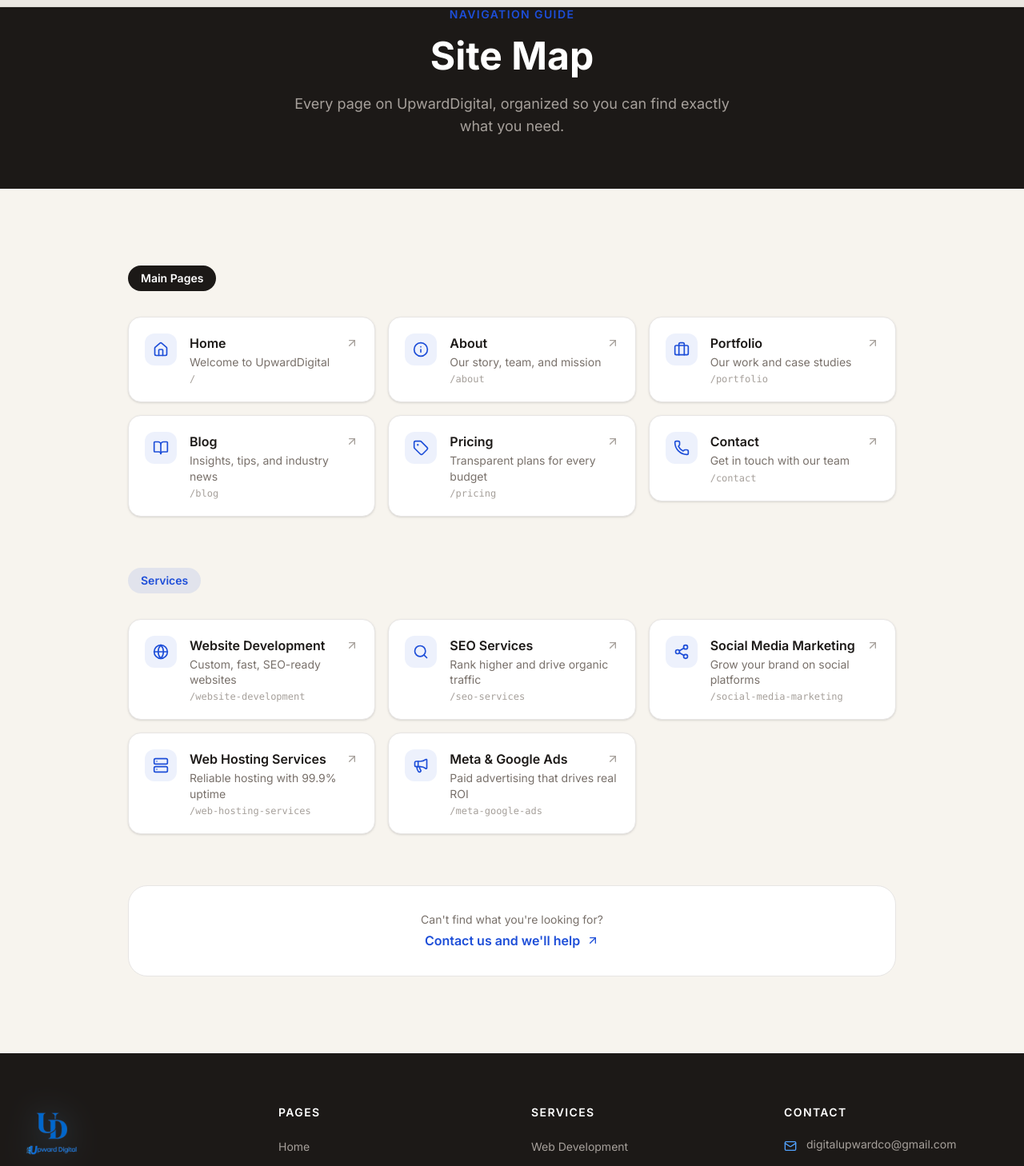
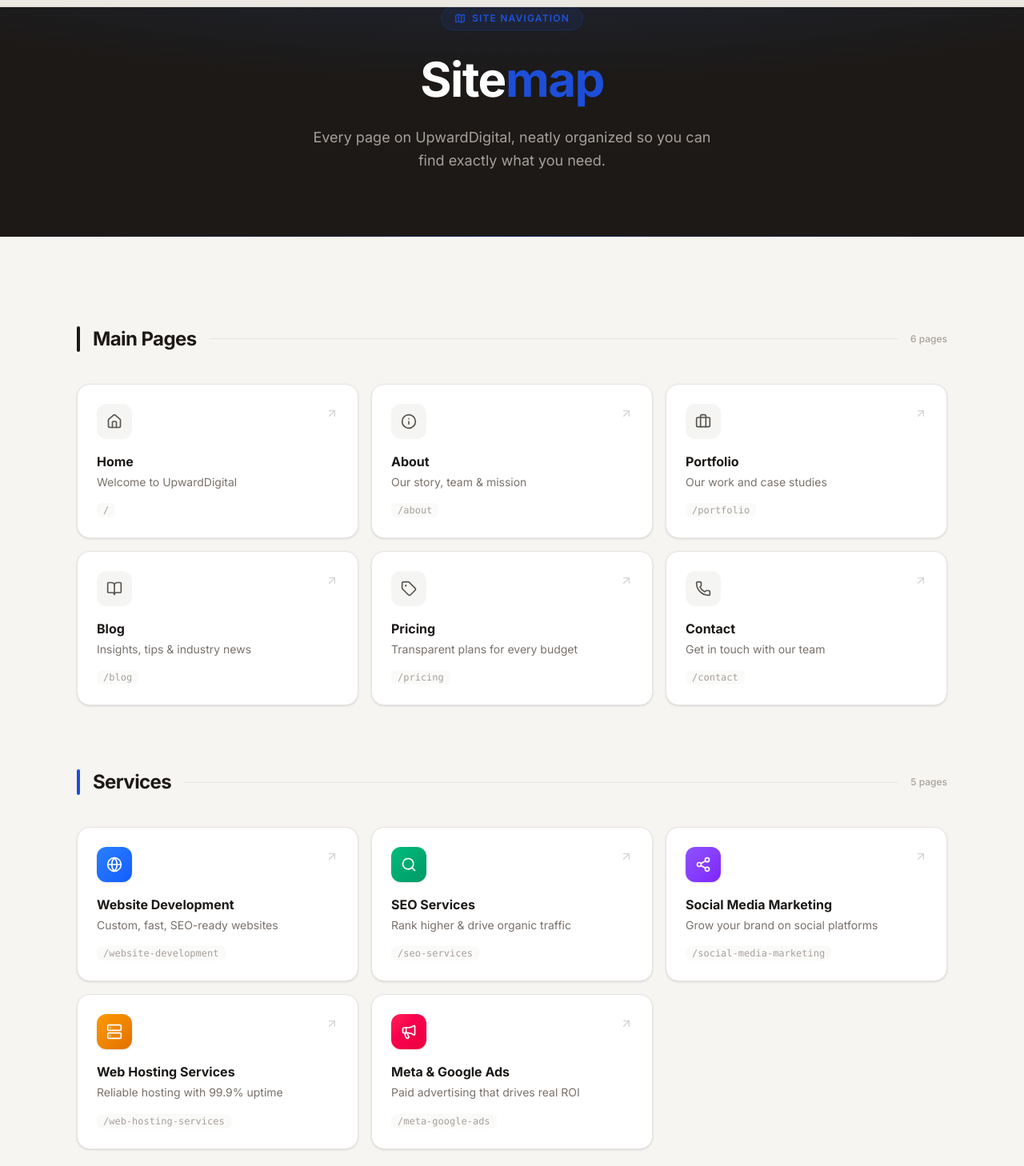
Before and after one commit to TalhaFaisal777/upwarddigital-site, a React (Vite) app: page /sitemap in a window 1280 px wide. Shown: the part 88-1546 px from the top of the page at 80% size. Built offline with nearby package versions, Linux system fonts and the light colour scheme.

Commit message:
Redesign sitemap page with beautiful visual layout

```diff
--- a/src/pages/Sitemap.jsx
+++ b/src/pages/Sitemap.jsx
@@ -1,74 +1,36 @@
 import { motion } from "framer-motion"
 import { Link } from "react-router-dom"
-import { Home, Info, Briefcase, BookOpen, Phone, Tag, Globe, Search, Share2, Server, Megaphone, ArrowUpRight } from "lucide-react"
+import {
+  Home, Info, Briefcase, BookOpen, Phone, Tag,
+  Globe, Search, Share2, Server, Megaphone, ArrowUpRight, Map,
+} from "lucide-react"
 import { useSeoMeta } from "@/hooks/useSeoMeta"
 
 const mainPages = [
   { label: "Home", path: "/", icon: Home, description: "Welcome to UpwardDigital" },
-  { label: "About", path: "/about", icon: Info, description: "Our story, team, and mission" },
+  { label: "About", path: "/about", icon: Info, description: "Our story, team & mission" },
   { label: "Portfolio", path: "/portfolio", icon: Briefcase, description: "Our work and case studies" },
-  { label: "Blog", path: "/blog", icon: BookOpen, description: "Insights, tips, and industry news" },
+  { label: "Blog", path: "/blog", icon: BookOpen, description: "Insights, tips & industry news" },
   { label: "Pricing", path: "/pricing", icon: Tag, description: "Transparent plans for every budget" },
   { label: "Contact", path: "/contact", icon: Phone, description: "Get in touch with our team" },
 ]
 
 const servicePages = [
-  { label: "Website Development", path: "/website-development", icon: Globe, description: "Custom, fast, SEO-ready websites" },
-  { label: "SEO Services", path: "/seo-services", icon: Search, description: "Rank higher and drive organic traffic" },
-  { label: "Social Media Marketing", path: "/social-media-marketing", icon: Share2, description: "Grow your brand on social platforms" },
-  { label: "Web Hosting Services", path: "/web-hosting-services", icon: Server, description: "Reliable hosting with 99.9% uptime" },
-  { label: "Meta & Google Ads", path: "/meta-google-ads", icon: Megaphone, description: "Paid advertising that drives real ROI" },
+  { label: "Website Development", path: "/website-development", icon: Globe, description: "Custom, fast, SEO-ready websites", color: "from-blue-500 to-blue-600" },
+  { label: "SEO Services", path: "/seo-services", icon: Search, description: "Rank higher & drive organic traffic", color: "from-emerald-500 to-emerald-600" },
+  { label: "Social Media Marketing", path: "/social-media-marketing", icon: Share2, description: "Grow your brand on social platforms", color: "from-violet-500 to-violet-600" },
+  { label: "Web Hosting Services", path: "/web-hosting-services", icon: Server, description: "Reliable hosting with 99.9% uptime", color: "from-amber-500 to-amber-600" },
+  { label: "Meta & Google Ads", path: "/meta-google-ads", icon: Megaphone, description: "Paid advertising that drives real ROI", color: "from-rose-500 to-rose-600" },
 ]
 
-const containerVariants = {
+const stagger = {
   hidden: {},
-  visible: { transition: { staggerChildren: 0.06 } },
+  visible: { transition: { staggerChildren: 0.07 } },
 }
 
-const cardVariants = {
-  hidden: { opacity: 0, y: 20 },
-  visible: { opacity: 1, y: 0, transition: { duration: 0.4 } },
-}
-
-function SitemapGroup({ title, pages, accent }) {
-  return (
-    <div className="mb-16">
-      <div className={`inline-flex items-center gap-2 px-4 py-1.5 rounded-full text-sm font-semibold mb-8 ${accent}`}>
-        {title}
-      </div>
-      <motion.div
-        variants={containerVariants}
-        initial="hidden"
-        whileInView="visible"
-        viewport={{ once: true, margin: "-40px" }}
-        className="grid grid-cols-1 sm:grid-cols-2 lg:grid-cols-3 gap-4"
-      >
-        {pages.map((page) => {
-          const Icon = page.icon
-          return (
-            <motion.div key={page.path} variants={cardVariants}>
-              <Link
-                to={page.path}
-                className="group flex items-start gap-4 p-5 bg-white border border-stone-200 rounded-2xl shadow-sm hover:shadow-md hover:border-primary/30 hover:-translate-y-0.5 transition-all duration-200"
-              >
-                <div className="flex-shrink-0 w-10 h-10 rounded-xl bg-primary/8 flex items-center justify-center group-hover:bg-primary/15 transition-colors">
-                  <Icon className="w-5 h-5 text-primary" />
-                </div>
-                <div className="flex-1 min-w-0">
-                  <div className="flex items-center justify-between gap-2">
-                    <span className="font-semibold text-stone-900 group-hover:text-primary transition-colors truncate">{page.label}</span>
-                    <ArrowUpRight className="w-4 h-4 text-stone-400 group-hover:text-primary flex-shrink-0 transition-colors" />
-                  </div>
-                  <p className="text-sm text-stone-500 mt-0.5 leading-snug">{page.description}</p>
-                  <span className="text-xs text-stone-400 mt-1 block font-mono">{page.path}</span>
-                </div>
-              </Link>
-            </motion.div>
-          )
-        })}
-      </motion.div>
-    </div>
-  )
+const fadeUp = {
+  hidden: { opacity: 0, y: 22 },
+  visible: { opacity: 1, y: 0, transition: { duration: 0.45 } },
 }
 
 export default function Sitemap() {
@@ -78,53 +40,147 @@ export default function Sitemap() {
   })
 
   return (
-    <main className="bg-cream min-h-screen">
-      <section className="pt-24 pb-16 bg-stone-900 relative overflow-hidden">
-        <div className="absolute inset-0 bg-[radial-gradient(ellipse_at_top_right,_var(--tw-gradient-stops))] from-primary/20 via-transparent to-transparent pointer-events-none" />
-        <div className="max-w-4xl mx-auto px-5 sm:px-6 md:px-8 relative">
-          <motion.div
-            initial={{ opacity: 0, y: 24 }}
-            animate={{ opacity: 1, y: 0 }}
-            transition={{ duration: 0.5 }}
-            className="text-center"
-          >
-            <p className="text-primary font-semibold text-sm uppercase tracking-widest mb-3">Navigation Guide</p>
-            <h1 className="text-4xl md:text-5xl font-bold text-white mb-4 leading-tight">Site Map</h1>
-            <p className="text-stone-400 text-lg max-w-xl mx-auto">
-              Every page on UpwardDigital, organized so you can find exactly what you need.
-            </p>
-          </motion.div>
-        </div>
+    <main className="bg-[#f7f5f2] min-h-screen">
+
+      {/* ── Hero ── */}
+      <section className="relative overflow-hidden bg-stone-900 pt-24 pb-20">
+        <div className="absolute inset-0 bg-[radial-gradient(ellipse_80%_60%_at_50%_-10%,rgba(59,130,246,0.18),transparent)] pointer-events-none" />
+        <div className="absolute bottom-0 left-0 right-0 h-px bg-linear-to-r from-transparent via-primary/40 to-transparent" />
+
+        <motion.div
+          initial={{ opacity: 0, y: 28 }}
+          animate={{ opacity: 1, y: 0 }}
+          transition={{ duration: 0.55 }}
+          className="max-w-3xl mx-auto px-5 sm:px-6 md:px-8 text-center"
+        >
+          <div className="inline-flex items-center gap-2 bg-primary/10 border border-primary/20 text-primary text-xs font-semibold uppercase tracking-widest px-4 py-1.5 rounded-full mb-6">
+            <Map className="w-3.5 h-3.5" /> Site Navigation
+          </div>
+          <h1 className="text-5xl md:text-6xl font-bold text-white mb-5 leading-tight tracking-tight">
+            Site<span className="text-primary">map</span>
+          </h1>
+          <p className="text-stone-400 text-lg max-w-lg mx-auto leading-relaxed">
+            Every page on UpwardDigital, neatly organized so you can find exactly what you need.
+          </p>
+        </motion.div>
       </section>
 
-      <section className="py-16 md:py-24">
-        <div className="max-w-5xl mx-auto px-5 sm:px-6 md:px-8">
-          <SitemapGroup
-            title="Main Pages"
-            pages={mainPages}
-            accent="bg-stone-900 text-white"
-          />
-          <SitemapGroup
-            title="Services"
-            pages={servicePages}
-            accent="bg-primary/10 text-primary"
-          />
+      {/* ── Main Pages ── */}
+      <section className="py-20 md:py-28">
+        <div className="max-w-6xl mx-auto px-5 sm:px-6 md:px-8">
 
+          <motion.div
+            initial={{ opacity: 0, y: 16 }}
+            whileInView={{ opacity: 1, y: 0 }}
+            viewport={{ once: true }}
+            className="flex items-center gap-4 mb-10"
+          >
+            <div className="w-1 h-8 rounded-full bg-stone-900" />
+            <h2 className="text-2xl font-bold text-stone-900 tracking-tight">Main Pages</h2>
+            <div className="flex-1 h-px bg-stone-200" />
+            <span className="text-xs text-stone-400 font-medium">{mainPages.length} pages</span>
+          </motion.div>
+
+          <motion.div
+            variants={stagger}
+            initial="hidden"
+            whileInView="visible"
+            viewport={{ once: true, margin: "-40px" }}
+            className="grid grid-cols-1 sm:grid-cols-2 lg:grid-cols-3 gap-4"
+          >
+            {mainPages.map((page) => {
+              const Icon = page.icon
+              return (
+                <motion.div key={page.path} variants={fadeUp}>
+                  <Link
+                    to={page.path}
+                    className="group relative flex flex-col justify-between h-full p-6 bg-white border border-stone-200 rounded-2xl shadow-sm hover:shadow-lg hover:border-stone-300 hover:-translate-y-1 transition-all duration-250 overflow-hidden"
+                  >
+                    <div className="absolute inset-x-0 bottom-0 h-0.5 bg-linear-to-r from-primary/0 via-primary to-primary/0 scale-x-0 group-hover:scale-x-100 transition-transform duration-300" />
+                    <div className="flex items-start justify-between mb-4">
+                      <div className="w-11 h-11 rounded-xl bg-stone-100 group-hover:bg-primary/10 flex items-center justify-center transition-colors duration-200">
+                        <Icon className="w-5 h-5 text-stone-600 group-hover:text-primary transition-colors duration-200" />
+                      </div>
+                      <ArrowUpRight className="w-4 h-4 text-stone-300 group-hover:text-primary transition-colors duration-200 mt-1" />
+                    </div>
+                    <div>
+                      <p className="font-bold text-stone-900 group-hover:text-primary transition-colors duration-200 mb-1">{page.label}</p>
+                      <p className="text-sm text-stone-500 leading-snug mb-3">{page.description}</p>
+                      <span className="text-xs text-stone-400 font-mono bg-stone-50 px-2 py-0.5 rounded-md">{page.path}</span>
+                    </div>
+                  </Link>
+                </motion.div>
+              )
+            })}
+          </motion.div>
+
+          {/* ── Services ── */}
+          <motion.div
+            initial={{ opacity: 0, y: 16 }}
+            whileInView={{ opacity: 1, y: 0 }}
+            viewport={{ once: true }}
+            className="flex items-center gap-4 mt-20 mb-10"
+          >
+            <div className="w-1 h-8 rounded-full bg-primary" />
+            <h2 className="text-2xl font-bold text-stone-900 tracking-tight">Services</h2>
+            <div className="flex-1 h-px bg-stone-200" />
+            <span className="text-xs text-stone-400 font-medium">{servicePages.length} pages</span>
+          </motion.div>
+
+          <motion.div
+            variants={stagger}
+            initial="hidden"
+            whileInView="visible"
+            viewport={{ once: true, margin: "-40px" }}
+            className="grid grid-cols-1 sm:grid-cols-2 lg:grid-cols-3 gap-4"
+          >
+            {servicePages.map((page) => {
+              const Icon = page.icon
+              return (
+                <motion.div key={page.path} variants={fadeUp}>
+                  <Link
+                    to={page.path}
+                    className="group relative flex flex-col justify-between h-full p-6 bg-white border border-stone-200 rounded-2xl shadow-sm hover:shadow-lg hover:-translate-y-1 transition-all duration-250 overflow-hidden"
+                  >
+                    <div className={`absolute inset-x-0 top-0 h-1 bg-linear-to-r ${page.color} opacity-0 group-hover:opacity-100 transition-opacity duration-300`} />
+                    <div className="flex items-start justify-between mb-4">
+                      <div className={`w-11 h-11 rounded-xl bg-linear-to-br ${page.color} flex items-center justify-center shadow-sm`}>
+                        <Icon className="w-5 h-5 text-white" />
+                      </div>
+                      <ArrowUpRight className="w-4 h-4 text-stone-300 group-hover:text-stone-700 transition-colors duration-200 mt-1" />
+                    </div>
+                    <div>
+                      <p className="font-bold text-stone-900 mb-1">{page.label}</p>
+                      <p className="text-sm text-stone-500 leading-snug mb-3">{page.description}</p>
+                      <span className="text-xs text-stone-400 font-mono bg-stone-50 px-2 py-0.5 rounded-md">{page.path}</span>
+                    </div>
+                  </Link>
+                </motion.div>
+              )
+            })}
+          </motion.div>
+
+          {/* ── CTA ── */}
           <motion.div
             initial={{ opacity: 0, y: 20 }}
             whileInView={{ opacity: 1, y: 0 }}
             viewport={{ once: true }}
             transition={{ duration: 0.5 }}
-            className="mt-4 p-8 bg-white border border-stone-200 rounded-3xl text-center"
+            className="mt-16 rounded-3xl bg-stone-900 px-8 py-10 flex flex-col sm:flex-row items-center justify-between gap-6 relative overflow-hidden"
           >
-            <p className="text-stone-500 text-sm mb-1">Can't find what you're looking for?</p>
+            <div className="absolute inset-0 bg-[radial-gradient(ellipse_60%_80%_at_80%_50%,rgba(59,130,246,0.12),transparent)] pointer-events-none" />
+            <div className="relative">
+              <p className="text-white font-bold text-xl mb-1">Can't find what you're looking for?</p>
+              <p className="text-stone-400 text-sm">Our team is happy to help you navigate.</p>
+            </div>
             <Link
               to="/contact"
-              className="inline-flex items-center gap-2 font-semibold text-primary hover:underline"
+              className="relative inline-flex items-center gap-2 bg-primary text-white px-7 py-3 rounded-full font-semibold text-sm hover:bg-blue-600 transition-colors shrink-0"
             >
-              Contact us and we'll help <ArrowUpRight className="w-4 h-4" />
+              Contact Us <ArrowUpRight className="w-4 h-4" />
             </Link>
           </motion.div>
+
         </div>
       </section>
     </main>
```
